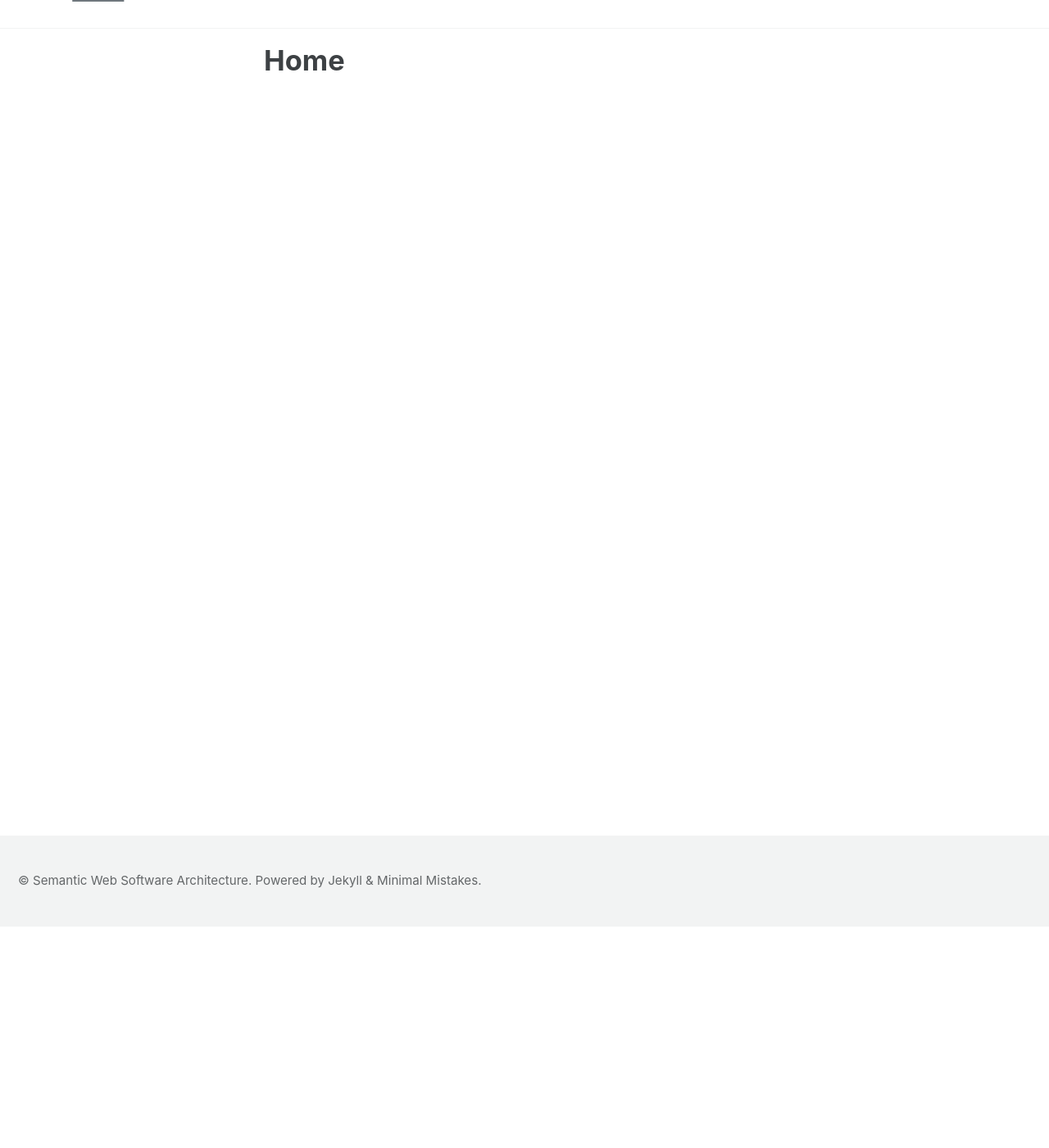
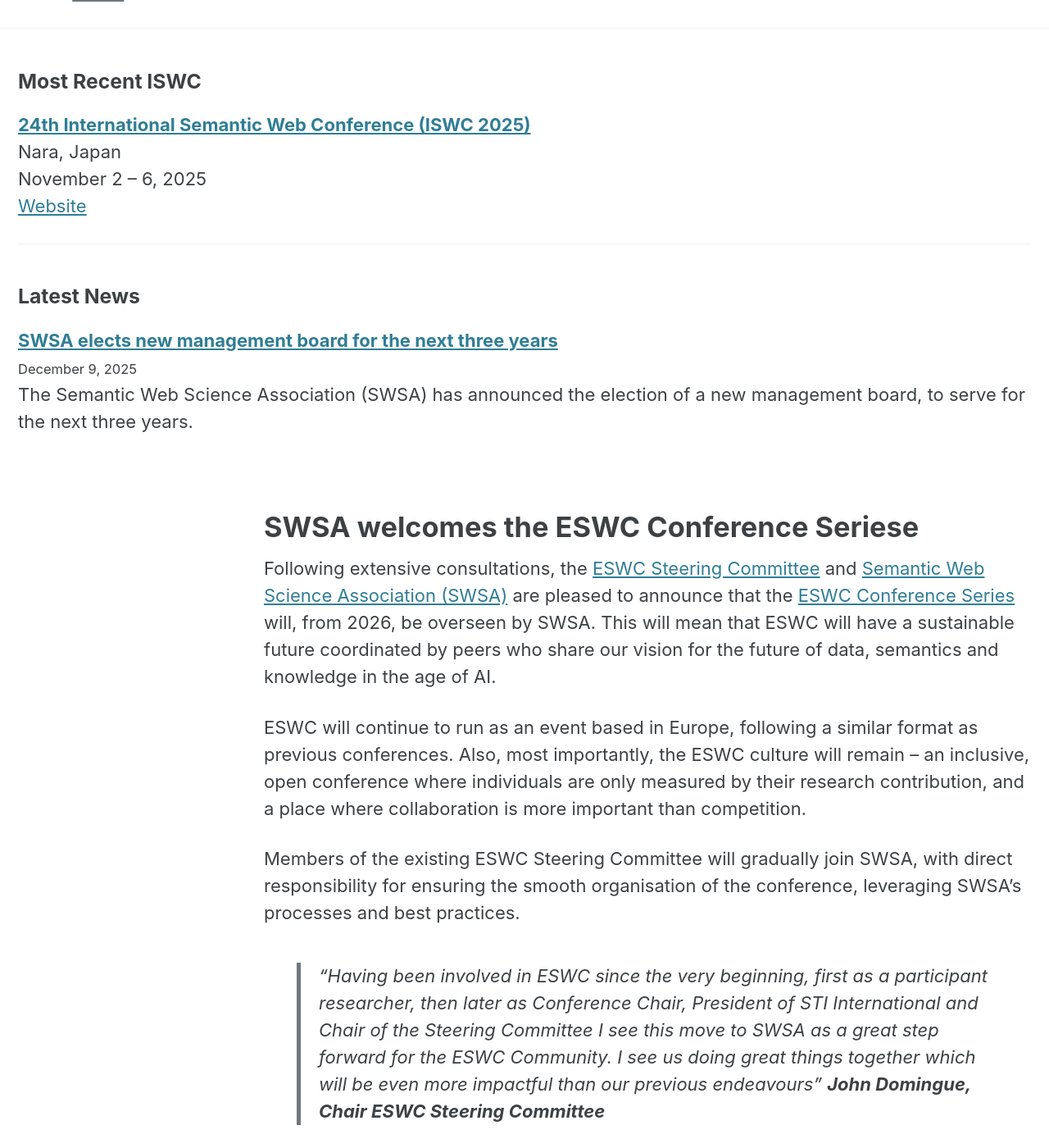
Before and after one commit to Semantic-Web-Science-Association/swsa_website, a Jekyll site: the page built from index.md, in a window 1280 px wide and 1400 px high, scrolled down 270 px. Shown: the whole window at 82% size. Built offline with Jekyll 4.4.1, drawn with Linux system fonts in a browser that asks for light colours; cached includes are drawn as plain includes; some of the changed text lies outside the part shown.

Commit message:
setup homepage

```diff
--- a/_config.yml
+++ b/_config.yml
@@ -11,6 +11,18 @@
 url: "https://semantic-web-science-association.github.io"
 baseurl: ""
 
+collections:
+  conferences:
+    output: true
+    permalink: /conferences/:name/
+
+  news:
+    output: true
+    permalink: /news/:name/
+
+  content:
+    output: true
+    permalink: /content/:name/
 
 logo: "/assets/images/swsa_logo.png"
 
--- /dev/null
+++ b/_includes/home-sidebar.html
@@ -0,0 +1,40 @@
+<div class="sidebar__right sticky">
+    <h3>Most Recent ISWC</h3>
+
+    {% assign conferences = site.conferences %}
+    {% if conferences and conferences.size > 0 %}
+    {% assign latest_conf = conferences | sort: "start_date" | last %}
+
+    <p>
+        <strong>
+            <a href="{{ latest_conf.url | relative_url }}">{{ latest_conf.title }}</a>
+        </strong><br>
+        {{ latest_conf.location }}<br>
+        {{ latest_conf.start_date | date: "%B %-d" }} – {{ latest_conf.end_date | date: "%-d, %Y" }}
+        {% if latest_conf.website %}
+        <br><a href="{{ latest_conf.website }}">Website</a>
+        {% endif %}
+    </p>
+    {% else %}
+    <p><em>No conference information available.</em></p>
+    {% endif %}
+
+    <hr>
+
+    <h3>Latest News</h3>
+
+    {% assign news_items = site.news %}
+    {% if news_items and news_items.size > 0 %}
+    {% assign latest_news = news_items | sort: "date" | last %}
+
+    <p>
+        <strong>
+            <a href="{{ latest_news.url | relative_url }}">{{ latest_news.title }}</a>
+        </strong><br>
+        <small>{{ latest_news.date | date: "%B %-d, %Y" }}</small><br>
+        {{ latest_news.excerpt | strip_html | truncate: 140 }}
+    </p>
+    {% else %}
+    <p><em>No news available.</em></p>
+    {% endif %}
+</div>
--- a/_layouts/single.html
+++ b/_layouts/single.html
@@ -19,7 +19,14 @@
 {% endif %}
 
 <div id="main" role="main">
-  {% include sidebar.html %}
+  {% if page.url == "/" %}
+    <div class="sidebar__right sticky">
+      {% include home-sidebar.html %}
+    </div>
+  {% else %}
+    {% include sidebar.html %}
+  {% endif %}
+
 
   <article class="page" itemscope itemtype="https://schema.org/CreativeWork"{% if page.locale %} lang="{{ page.locale }}"{% endif %}>
     {% if page.title %}<meta itemprop="headline" content="{{ page.title | replace: '|', '&#124;' | markdownify | strip_html | strip_newlines | escape_once }}">{% endif %}
--- /dev/null
+++ b/_news/2025-12-09-swsa-elects-new-board.md
@@ -0,0 +1,9 @@
+---
+title: "SWSA elects new management board for the next three years"
+layout: single
+date: 2025-12-09 10:09
+---
+
+The Semantic Web Science Association (SWSA) has announced the election of a new management board, to serve for the next three years.
+
+More details can be added here.
--- /dev/null
+++ b/index.md
@@ -0,0 +1,32 @@
+---
+title: SWSA welcomes the ESWC Conference Seriese
+layout: single
+permalink: /
+classes: wide has-home-sidebar
+author_profile: false
+---
+
+
+
+Following extensive consultations, the [ESWC Steering Committee](https://eswc-conferences.org/steering-committee.html) and [Semantic Web Science Association (SWSA)](https://swsa.semanticweb.org/) are pleased to announce that the [ESWC Conference Series](https://eswc-conferences.org/index.html) will, from 2026, be overseen by SWSA. This will mean that ESWC will have a sustainable future coordinated by peers who share our vision for the future of data, semantics and knowledge in the age of AI.
+
+ESWC will continue to run as an event based in Europe, following a similar format as previous conferences. Also, most importantly, the ESWC culture will remain – an inclusive, open conference where individuals are only measured by their research contribution, and a place where collaboration is more important than competition.
+
+Members of the existing ESWC Steering Committee will gradually join SWSA, with direct responsibility for ensuring the smooth organisation of the conference, leveraging SWSA’s processes and best practices.
+
+> “Having been involved in ESWC since the very beginning, first as a participant researcher, then later as Conference Chair, President of STI International and Chair of the Steering Committee I see this move to SWSA as a great step forward for the ESWC Community. I see us doing great things together which will be even more impactful than our previous endeavours”
+**John Domingue, Chair ESWC Steering Committee**
+
+
+> “The ESWC is the first academic conference I ever attended. As SWSA becomes the new steward of ESWC, it advances its mission towards promoting and exchanging scholarly work in semantics and related fields throughout the world. I am looking forward to working together with the ESWC Steering Committee and the Community at large to make sure the conference we all know and love remains a primary venue for publishing and presenting novel work in knowledge graphs, semantic technologies, and neurosymbolic AI.”
+**Elena Simperl, SWSA President**
+
+---
+
+The Semantic Web Science Association (SWSA) is a non-profit organisation for promotion and exchange of the scholarly work in Semantic Web and related fields throughout the world. The main SWSA activities include:
+
+- supervision of the organisation of the [International Semantic Web Conference series (ISWC)](http://swsa.semanticweb.org/content/international-semantic-web-conference-iswc); see [Call for Bids](/host-iswc/) for further details.
+- supervison of the organisation of the **[European Semantic Web Conference series (ESWC)](https://eswc-conferences.org/)**;
+- the organisation and support of workshops, tutorials, or summer schools in the field of the Semantic Web;
+- fostering excellence in the field through a number of **[awards](http://swsa.semanticweb.org/content/swsa-awards)**;
+- co-operation with scientific journals related to the Semantic Web.
```
Also changed, not shown: _conferences/iswc-2025.md (added, +13 -0 lines), _conferences/iswc-2026.md (added, +13 -0 lines), _pages/conferences.md (+15 -1 lines), _pages/news.md (+13 -1 lines).
